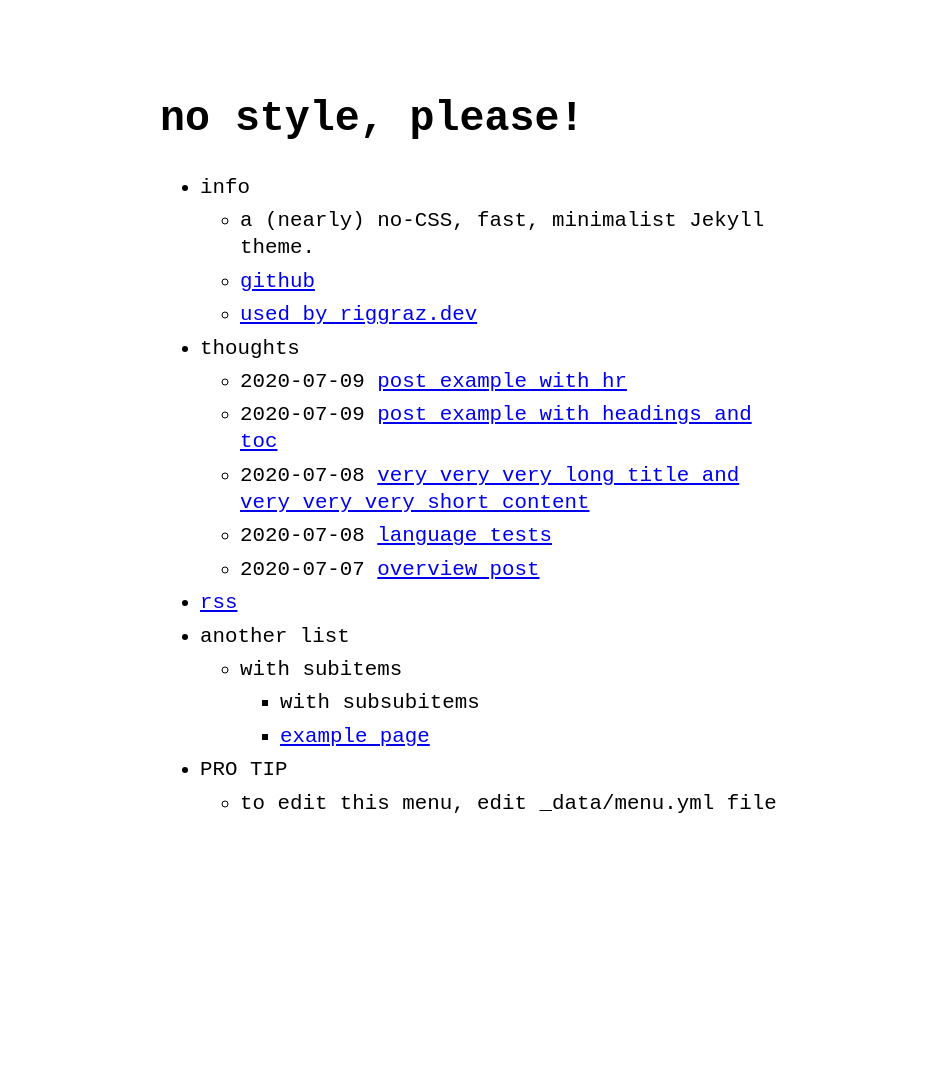
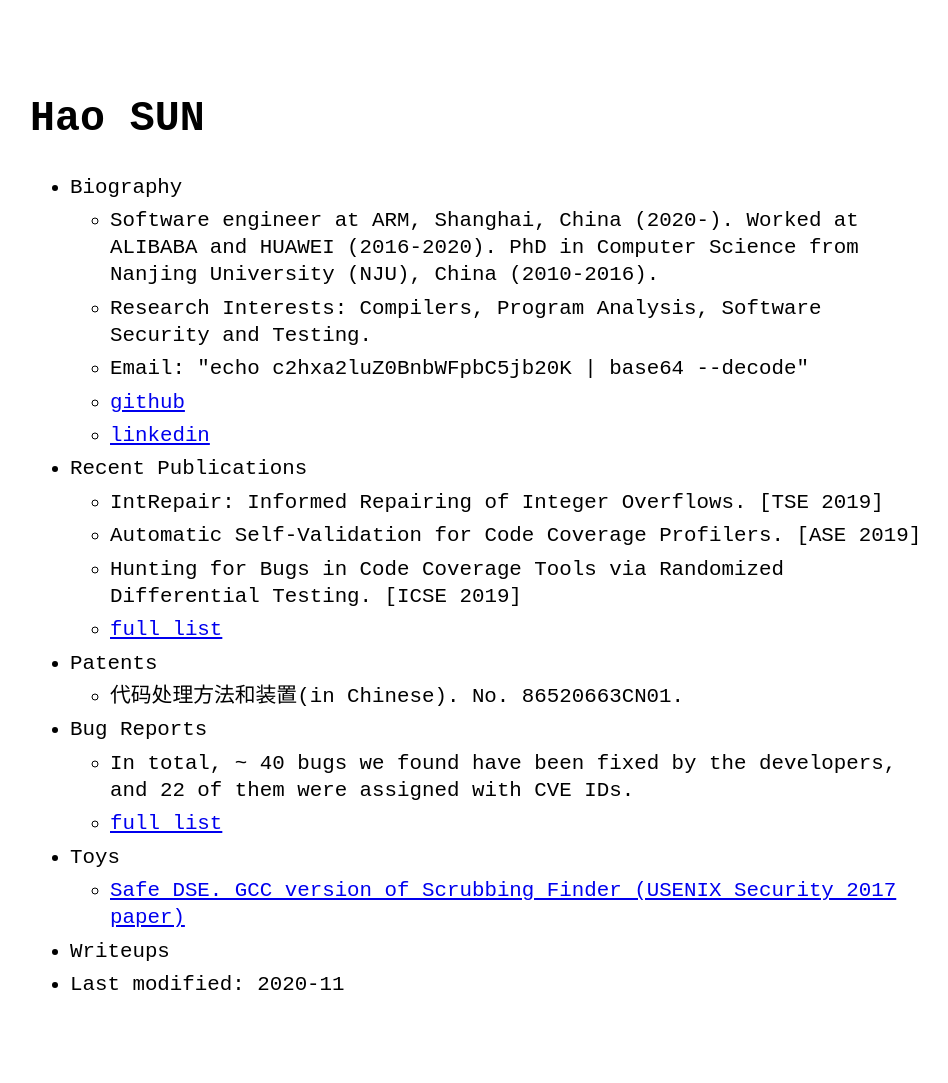
Before and after one commit to shqking/shqking.github.io, a Jekyll site: the page built from index.md, in a window 1280 px wide. Shown: the whole page, without its empty margins (160-1108 px from the left). Built offline with Jekyll 4.4.1, drawn with Linux system fonts in a browser that asks for light colours; before the commit the page ends 901 px from its top, so only the background shows below that.

Commit message:
first commit for my homepage.
udpate

```diff
--- a/_config.yml
+++ b/_config.yml
@@ -1,7 +1,7 @@
-title: no style, please! # name of the site
-author: Riccardo Graziosi # name of site's author
-email: riccardo.graziosi97@gmail.com # email of site's author
-url: https://riggraz.dev/no-style-please # root address of the site
+title: Hao SUN # name of the site
+author: Hao Sun # name of site's author
+email: shqking@gmail.com # email of site's author
+url: https://shqking.github.io # root address of the site
 description: > # description of the site (multiple lines allowed)
   A (nearly) no-CSS, fast, minimalist Jekyll theme.
 
--- a/_data/menu.yml
+++ b/_data/menu.yml
@@ -2,36 +2,71 @@
 # https://github.com/riggraz/no-style-please#customize-the-menu
 
 entries:
-  - title: info
+  - title: Biography
     url: false
     entries:
-      - title: a (nearly) no-CSS, fast, minimalist Jekyll theme.
+      - title: Software engineer at ARM, Shanghai, China (2020-). Worked at ALIBABA and HUAWEI (2016-2020). PhD in Computer Science from Nanjing University (NJU), China (2010-2016).
+        url: false
+      - title: Research Interests&#58 Compilers, Program Analysis, Software Security and Testing.
+        url: false
+      - title: Email&#58 "echo c2hxa2luZ0BnbWFpbC5jb20K | base64 --decode"
         url: false
       - title: github
-        url: https://github.com/riggraz/no-style-please
-      - title: used by riggraz.dev
-        url: https://riggraz.dev/
+        url: https://github.com/shqking
+      - title: linkedin
+        url: https://www.linkedin.com/in/hao-sun-902a66145/
 
-  - title: thoughts
+  - title: Recent Publications
+    url: false
+    entries:
+      - title: 'IntRepair: Informed Repairing of Integer Overflows. [TSE 2019]'
+        url: false
+      - title: 'Automatic Self-Validation for Code Coverage Profilers. [ASE 2019]'
+        url: false
+      - title: 'Hunting for Bugs in Code Coverage Tools via Randomized Differential Testing. [ICSE 2019]'
+        url: false
+      - title: full list
+        url: publications
+
+  - title: Patents
+    url: false
+    entries:
+      - title: 代码处理方法和装置(in Chinese). No. 86520663CN01.
+        url: false
+
+  - title: Bug Reports
+    url: false
+    entries:
+      - title: In total, ~ 40 bugs we found have been fixed by the developers, and 22 of them were assigned with CVE IDs.
+        url: false
+      - title: full list
+        url: bugs
+
+  - title: Toys
+    url: false
+    entries:
+      - title: Safe DSE. GCC version of Scrubbing Finder (USENIX Security 2017 paper)
+        url: https://github.com/shqking/safe-dse-gcc
+
+  - title: Writeups
     post_list: true
     url: false
     entries: false
 
-  - title: rss
-    url: feed.xml
-
-  - title: another list
+  - title: 'Last modified: 2020-11'
     url: false
-    entries:
-      - title: with subitems
-        url: false
-        entries:
-          - title: with subsubitems
-            url: false
-          - title: example page
-            url: about
-  - title: PRO TIP
-    url: false
-    entries:
-      - title: to edit this menu, edit _data/menu.yml file
-        url: false
+#  - title: another list
+#    url: false
+#    entries:
+#      - title: with subitems
+#        url: false
+#        entries:
+#          - title: with subsubitems
+#            url: false
+#          - title: example page
+#            url: about
+#  - title: PRO TIP
+#    url: false
+#    entries:
+#      - title: to edit this menu, edit _data/menu.yml file
+#        url: false
--- a/_sass/no-style-please.scss
+++ b/_sass/no-style-please.scss
@@ -43,7 +43,7 @@ li { margin: 0.4rem 0; }
 *:target { background-color: yellow; }
 
 .w {
-  max-width: 640px;
+  max-width: 900px;
   margin: 0 auto;
   padding: 4rem 2rem;
 }
--- /dev/null
+++ b/bugs.md
@@ -0,0 +1,42 @@
+---
+layout: post
+title: BUGS
+---
+
+- FFmpeg
+  - DoS issues, which might cause huge CPU and/or memory consumption ([CVE-2017-14054](https://cve.mitre.org/cgi-bin/cvename.cgi?name=CVE-2017-14054), [CVE-2017-14055](https://cve.mitre.org/cgi-bin/cvename.cgi?name=CVE-2017-14055), [CVE-2017-14056](https://cve.mitre.org/cgi-bin/cvename.cgi?name=CVE-2017-14056), [CVE-2017-14057](https://cve.mitre.org/cgi-bin/cvename.cgi?name=CVE-2017-14057), [CVE-2017-14059](https://cve.mitre.org/cgi-bin/cvename.cgi?name=CVE-2017-14059), [CVE-2017-14170](https://cve.mitre.org/cgi-bin/cvename.cgi?name=CVE-2017-14170), [CVE-2017-14171](https://cve.mitre.org/cgi-bin/cvename.cgi?name=CVE-2017-14171), [CVE-2017-14222](https://cve.mitre.org/cgi-bin/cvename.cgi?name=CVE-2017-14222), [CVE-2017-14223](https://cve.mitre.org/cgi-bin/cvename.cgi?name=CVE-2017-14223))
+  - infinite loop ([CVE-2017-14058](https://cve.mitre.org/cgi-bin/cvename.cgi?name=CVE-2017-14058))
+  - integer signedness error, which might bypass a security check ([CVE-2017-14169](https://cve.mitre.org/cgi-bin/cvename.cgi?name=CVE-2017-14169))
+- ImageMagick
+  - DoS issues ([CVE-2017-14172](https://cve.mitre.org/cgi-bin/cvename.cgi?name=CVE-2017-14172), [CVE-2017-14174](https://cve.mitre.org/cgi-bin/cvename.cgi?name=CVE-2017-14174), [CVE-2017-14175](https://cve.mitre.org/cgi-bin/cvename.cgi?name=CVE-2017-14175))
+  - infinite loop([CVE-2017-14173](https://cve.mitre.org/cgi-bin/cvename.cgi?name=CVE-2017-14173))
+  - invalid loop condition in `coders/mat.c`, which might block legatimate inputs [[bug report]](https://github.com/ImageMagick/ImageMagick/issues/745) [[fix]](https://github.com/ImageMagick/ImageMagick/commit/631d3ad01a6fe80ddaed5318c549c2bdb092f9ee)
+- GraphicsMagick
+  - null pointer dereference vulnerability in `coders/png.c` [[bug report]](https://sourceforge.net/p/graphicsmagick/bugs/426/) [[fix]](https://sourceforge.net/p/graphicsmagick/code/ci/22d4cdbbed38655cac687524162f8d2694cb6d28/)
+  - buffer overflow vulnerability in `coders/pict.c:ReadPICTImage()` [[bug report]](https://sourceforge.net/p/graphicsmagick/bugs/427/) [[fix]](https://sourceforge.net/p/graphicsmagick/code/ci/b1afa3e8f0ab57aa7395f37a8025c7389c2021b7/)
+  - DoS issues in `xbm.c: ReadXBMImage()` and `jnx.c:ReadJNXImage()` ([CVE-2017-13775](https://cve.mitre.org/cgi-bin/cvename.cgi?name=CVE-2017-13775), [CVE-2017-13776](https://cve.mitre.org/cgi-bin/cvename.cgi?name=CVE-2017-13776), [CVE-2017-13777](https://cve.mitre.org/cgi-bin/cvename.cgi?name=CVE-2017-13777))
+- ImageWorsener
+  - uninitialized variable in `src/imagew-gif.c`, which might cause unspecified program behavior [[bug report]](https://github.com/jsummers/imageworsener/issues/28) [[fix]](https://github.com/jsummers/imageworsener/commit/edf0db37b208d0db0dc135fe0acf21f8216a1fd3)
+- Linux kernel
+  - integer overflow in `drivers/scsi/qla2xxx/qla_attr.c` ([CVE-2017-14051](https://cve.mitre.org/cgi-bin/cvename.cgi?name=CVE-2017-14051))
+- Vim
+  - integer overflow in `spellfile.c` ([CVE-2017-5953](https://cve.mitre.org/cgi-bin/cvename.cgi?name=CVE-2017-5953))
+  - two integer overflows in `undo.c` ([CVE-2017-6349](https://cve.mitre.org/cgi-bin/cvename.cgi?name=CVE-2017-6349), [CVE-2017-6350](https://cve.mitre.org/cgi-bin/cvename.cgi?name=CVE-2017-6350))
+- Xemacs
+  - integer overflow vulnerability in `src/lread.c` [[link]](https://bitbucket.org/xemacs/xemacs/commits/0ae4d70)
+- Apache httpd
+  - stack address returned in `support/htpasswd.c`, one kind of information leak vulenrability, which might leak stack address out of current function frame [[bug report]](https://bz.apache.org/bugzilla/show_bug.cgi?id=60634) [[fix]](https://svn.apache.org/viewvc?view=revision&revision=1781509)
+- libgd
+  - memory leak vulnerability in `src/gdft.c:gdImageStringFTEx()`, i.e., the allocated memory is not freed on certain path [[fix]](https://github.com/libgd/libgd/commit/5176856eae3b50fa82a6dc4518e908be0699837c)
+- Wireshark
+  - resource leak vulnerability in `plugins/profinet/packet-dcerpc-pn-io.c:dissect_ExpectedSubmoduleBlockReq_block()`, i.e., the opened file is not closed properly [[bug report]](https://bugs.wireshark.org/bugzilla/show_bug.cgi?id=13826) [[fix]](https://code.wireshark.org/review/gitweb?p=wireshark.git;a=blobdiff;f=plugins/profinet/packet-dcerpc-pn-io.c;h=b00aa3f69a3950397ce7046f1be89ed50f22cefc;hp=fd1bb51ad9f15da69aca692cc720e9047d055d22;hb=84ee66b9bc97bfa294f11b4083f8f09b115c17e0;hpb=a24f366ceb8eccf2e3a0501a394653c9eb6bed83)
+- Rsync
+  - integer overflow in `xattrs.c:692`, which might lead to buffer overrun [[bug report]](https://bugzilla.samba.org/show_bug.cgi?id=12568) [[fix]](https://git.samba.org/?p=rsync.git;a=commit;h=3fb1634f21fdad145eb30d9387e7f8d48f1f7692)
+- Net-snmp
+  - four memory leak vulnerabilities in `nsLogging.c,snmpNotifyFilterProfileTable.c,tcpTable.c,nsCache.c`. That is, the allocated memory is not freed on certain exceptional execution path [[bug report]](https://sourceforge.net/p/net-snmp/bugs/2788/) [[fix]](https://sourceforge.net/p/net-snmp/code/ci/bba1451f8ae64e3f58986408041a28f8e34e6f35/)
+- Memcached
+  - use of uninitialized array in `items.c: lru_maintainer_thread()` [[bug report]](https://github.com/memcached/memcached/issues/310) [[fix]](https://github.com/memcached/memcached/commit/a906f77ebda87c339da6160fb01bf5694555d24d)
+- Bento4
+  - two resource leak vulnerabilities in `Source/C++/Apps/Mp4Mux/Mp4Mux.cpp` [[bug report]](https://github.com/axiomatic-systems/Bento4/issues/222#issuecomment-342816421) [[fix]](https://github.com/axiomatic-systems/Bento4/commit/92ed8ace9c7c67b31563beaf25800e1a8622eb7d)
+- Qemu
+  - stack address returned in `target-s390x/translate.c`, one kind of information leak vulenrability, which might leak stack address out of current function frame [[bug report]](https://bugs.launchpad.net/qemu/+bug/1661815)[[fix]](https://lists.gnu.org/archive/html/qemu-devel/2020-01/msg05204.html)
--- /dev/null
+++ b/publications.md
@@ -0,0 +1,41 @@
+---
+layout: post
+title: PUBLICATIONS
+---
+
+1.  [**TSE**] **"IntRepair: Informed Repairing of Integer Overflows"**
+  Paul Muntean, Martin Monperrus, **Hao Sun**, Jens Grossklags and Claudia Eckert.
+  In IEEE Transactions on Software Engineering, 2019. [[github]](https://github.com/TeamVault/IntRepair)
+1.  [**ASE'19**] **"Automatic Self-Validation for Code Coverage Profilers"**
+  Yibiao Yang, Yanyan Jiang, Zhiqiang Zuo, Yang Wang, **Hao Sun**, Hongmin Lu, Yuming Zhou, and Baowen Xu.
+  In Proceedings of the 34th International Conference on Automated Software Engineering, 2019. [[pdf]](https://yangyibiao.github.io/papers/ASE2019_Cod.pdf)
+1.  [**ICSE'19**] **"Hunting for Bugs in Code Coverage Tools via Randomized Differential Testing"**
+  Yibiao Yang, Yuming Zhou, **Hao Sun**, Zhendong Su, Zhiqiang Zuo, Lei Xu, and Baowen Xu.
+  In Proceedings of the 41th International Conference on Software Engineering, 2019. [acceptance ratio 21%=109/529][[pdf]](https://yangyibiao.github.io/papers/ICSE2019_difftest_coverage.pdf)
+1.  [**ICSE'16**] **"IntEQ: Recognizing Benign Integer Overflows via Equivalence Checking Across Multiple Precisions"**
+  **Hao Sun**, Xiangyu Zhang, Yunhui Zheng, and Qingkai Zeng.
+  In Proceedings of the 38th International Conference on Software Engineering, 2016. [acceptance ratio 19%=101/530][[pdf]](http://dl.acm.org/citation.cfm?id=2884820)[[code]](https://github.com/shqking/inteq)
+1.  [**TASE'16**] **"SeededFuzz: Selecting and Generating Seeds for Directed Fuzzing"**
+  Weiguang Wang, **Hao Sun**, and Qingkai Zeng.
+  In Proceedings of the 10th International Symposium on Theoretical Aspects of Software Engineering, 2016. [[pdf]](http://ieeexplore.ieee.org/abstract/document/7541885/)
+1.  [**IJKEKE**] **"Improving the Accuracy of Integer Signedness Error Detection Using Data Flow Analysis"**
+  **Hao Sun**, Chao Su, Yue Wang, and Qingkai Zeng.
+  In International Journal of Software Engineering and Knowledge Engineering, 2015, Vol. 25, Nos. 9 & 10: 1573-1593. [This is an updated and expanded version of our SEKE 2015 paper.][[pdf]](http://www.worldscientific.com/doi/pdf/10.1142/S0218194015400331)
+1.  [**TrustCom'15**] **"Loop-Oriented Programming: a New Code Reuse Attack to Bypass Modern Defenses"**
+  Bingchen Lan, Yan Li, **Hao Sun**, Chao Su, Yao Liu, and Qingkai Zeng.
+  In Proceedings of the 14th IEEE International Conference on Trust, Security and Privacy in Computing and Communications, Helsinki, August 2015. [[pdf]](http://ieeexplore.ieee.org/document/7345282/)
+1.  [**SEKE'15**] **"Improving the Accuracy of Integer Signedness Error Detection Using Data Flow Analysis"**
+  **Hao Sun**, Chao Su, Yue Wang, and Qingkai Zeng.
+  In Proceedings of the 27th International Conference on Software Engineering and Knowledge Engineering, 2015. [acceptance ratio 29%][[pdf]](http://ksiresearchorg.ipage.com/seke/seke15paper/seke15paper_123.pdf)
+1.  [**SEKE'15**] **"Statically-Guided Fork-based Symbolic Execution for Vulnerability Detection"**
+  Yue Wang, **Hao Sun**, and Qingkai Zeng.
+  In Proceedings of the 27th International Conference on Software Engineering and Knowledge Engineering, 2015. [short paper][[pdf]](http://ksiresearchorg.ipage.com/seke/seke15paper/seke15paper_94.pdf)
+1.  [**AsiaCCS'15**] **"Efficient Dynamic Tracking Technique for Detecting Integer-Overflow-to-Buffer-Overflow Vulnerability"**
+  **Hao Sun**, Xiangyu Zhang, Chao Su, and Qingkai Zeng.
+  In Proceedings of the 10th ACM Symposium on Information, Computer and Communications Security, Singapore, April 2015. [acceptance ratio 18%=48/269][[pdf]](http://dl.acm.org/citation.cfm?id=2714605)
+1.  **面向危险操作的动态符号执行方法**.王伟光,曾庆凯,孙浩.软件学报, 2016, 27(5): 1230-1245 [[pdf]](http://www.jos.org.cn/ch/reader/view_abstract.aspx?file_no=5027&flag=1)
+1.  **基于硬件虚拟化的安全高效内核监控模型**.黄啸,邓良,孙浩,曾庆凯.软件学报, 2016, 27(2):481-494 [[pdf]](http://www.jos.org.cn/ch/reader/view_abstract.aspx?file_no=4866&flag=1)
+1.  **含有析取语义循环的不变式生成改进方法**.潘建东,陈立前,黄达明,孙浩,曾庆凯.软件学报,2016,27(7):1741-1756 [[pdf]](http://www.jos.org.cn/ch/reader/view_abstract.aspx?file_no=4836)
+1.  **整数漏洞研究：安全模型、检测方法和实例**.孙浩,曾庆凯.软件学报,2015,26(2):413-426 [[pdf]](http://www.jos.org.cn/ch/reader/view_abstract.aspx?file_no=4793)
+1.  **基于信息流的整数漏洞插装和验证**.孙浩,李会朋,曾庆凯.软件学报,2013,24(12):2767-2781 [[pdf]](http://www.jos.org.cn/ch/reader/view_abstract.aspx?file_no=4385&flag=1)
+1.  **面向智能家居环境的车载监控系统的设计与实现**.王胤阳,张林,孙浩,叶保留,陆桑璐.第六届和谐人机环境联合学术会议,2010 [[pdf]](http://cpfd.cnki.com.cn/Article/CPFDTOTAL-JDMT201010001067.htm)
```
Also changed, not shown: _posts.backup/2020-07-07-overview-post.md (renamed from _posts/2020-07-07-overview-post.md), _posts.backup/2020-07-08-language-tests.md (renamed from _posts/2020-07-08-language-tests.md), _posts.backup/2020-07-08-very-very-very-long-title-and-very-very-very-short-content.md (renamed from _posts/2020-07-08-very-very-very-long-title-and-very-very-very-short-content.md), _posts.backup/2020-07-09-post-example-with-headings-and-toc.md (renamed from _posts/2020-07-09-post-example-with-headings-and-toc.md), _posts.backup/2020-07-09-post-example-with-hr.md (renamed from _posts/2020-07-09-post-example-with-hr.md).
